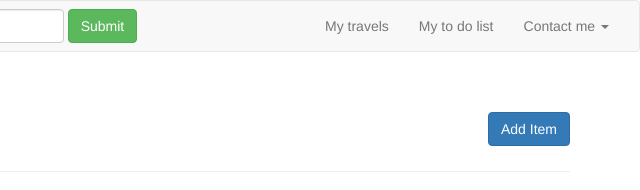
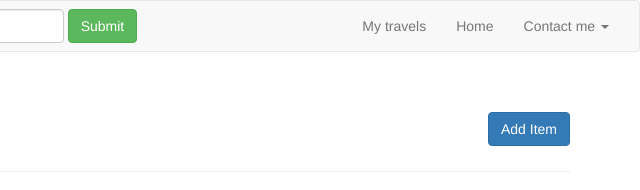
Before and after one commit to Avahan1/avahan1.github.io, a plain HTML site: page todo.html in a window 1280 px wide. Shown: the full height of the page, 640-1280 px from the left. Drawn offline with nearby package versions, Linux system fonts and the light colour scheme.

Commit message:
homebutton

```diff
--- a/todo.html
+++ b/todo.html
@@ -49,7 +49,7 @@
   </form>
   <ul class="nav navbar-nav navbar-right">
     <li><a href="Travel.html" target="blank">My travels</a></li>
-    <li><a href="todo.html" target="blank">My to do list</a></li>
+    <li><a href="index.html" target="blank">Home</a></li>
     <li class="dropdown">
       <a href="#" class="dropdown-toggle" data-toggle="dropdown" role="button" aria-haspopup="true" aria-expanded="false">Contact me <span class="caret"></span></a>
       <ul class="dropdown-menu">
```
